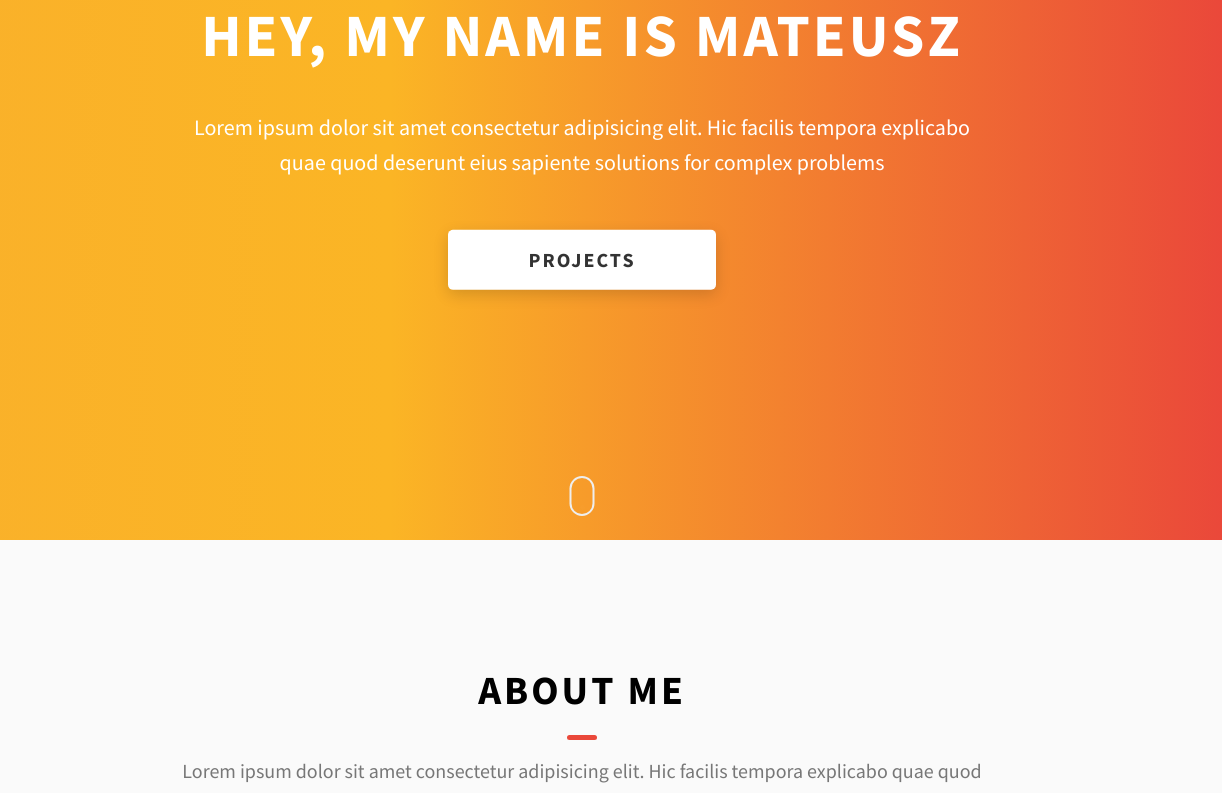
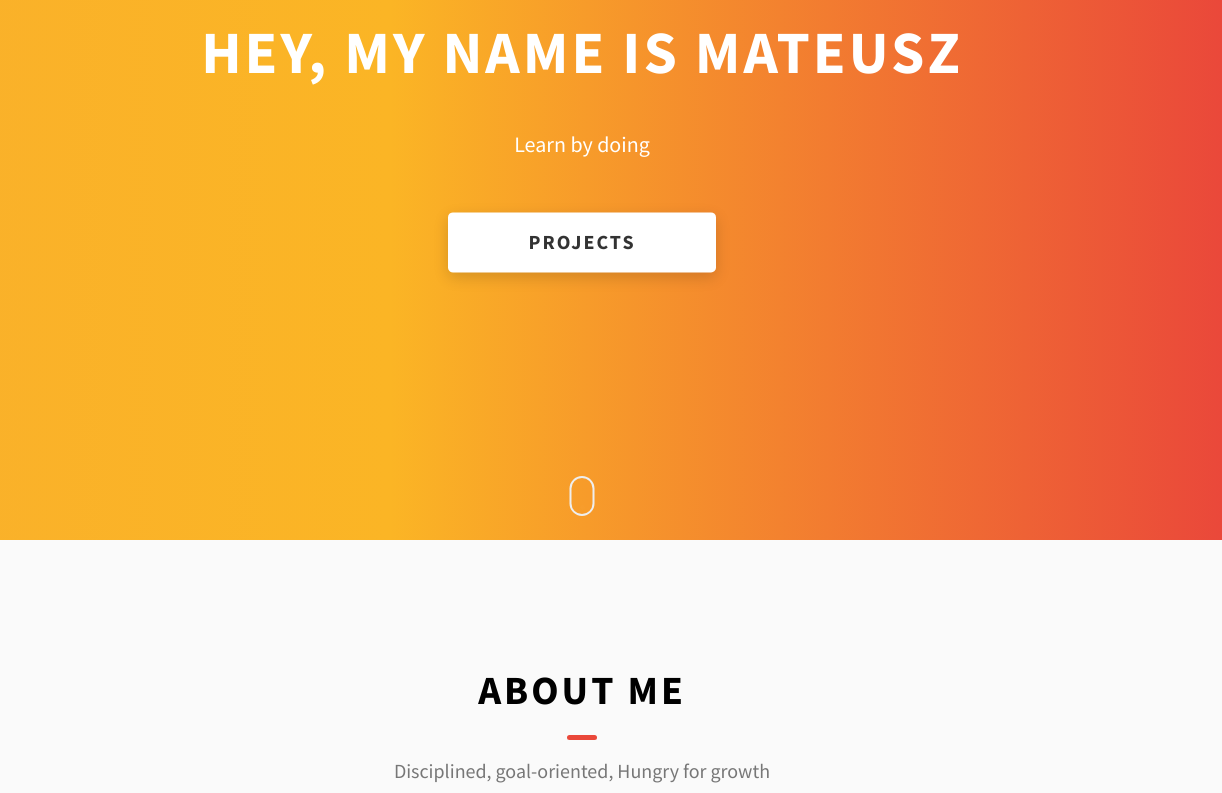
Before and after one commit to tigeneu/tigen, a website: page index.html in a window 1280 px wide. Shown: the part 260-1053 px from the top of the page, 58-1280 px from the left. Drawn offline with Linux system fonts and the light colour scheme.

Commit message:
Update index.html
Update content

```diff
--- a/index.html
+++ b/index.html
@@ -87,9 +87,7 @@
         <h1 class="heading-primary">Hey, My name is Mateusz</h1>
         <div class="home-hero__info">
           <p class="text-primary">
-            Lorem ipsum dolor sit amet consectetur adipisicing elit. Hic facilis
-            tempora explicabo quae quod deserunt eius sapiente solutions for
-            complex problems
+			Learn by doing
           </p>
         </div>
         <div class="home-hero__cta">
@@ -155,8 +153,7 @@
         <h2 class="heading heading-sec heading-sec__mb-med">
           <span class="heading-sec__main">About Me</span>
           <span class="heading-sec__sub">
-            Lorem ipsum dolor sit amet consectetur adipisicing elit. Hic facilis
-            tempora explicabo quae quod deserunt eius sapiente
+            Disciplined, goal-oriented, Hungry for growth
           </span>
         </h2>
         <div class="about__content">
@@ -198,8 +195,7 @@
         <h2 class="heading heading-sec heading-sec__mb-bg">
           <span class="heading-sec__main">Projects</span>
           <span class="heading-sec__sub">
-            Lorem ipsum dolor sit amet consectetur adipisicing elit. Hic facilis
-            tempora explicabo quae quod deserunt eius sapiente
+				My current projects that I am still working on :)
           </span>
         </h2>
 
```
